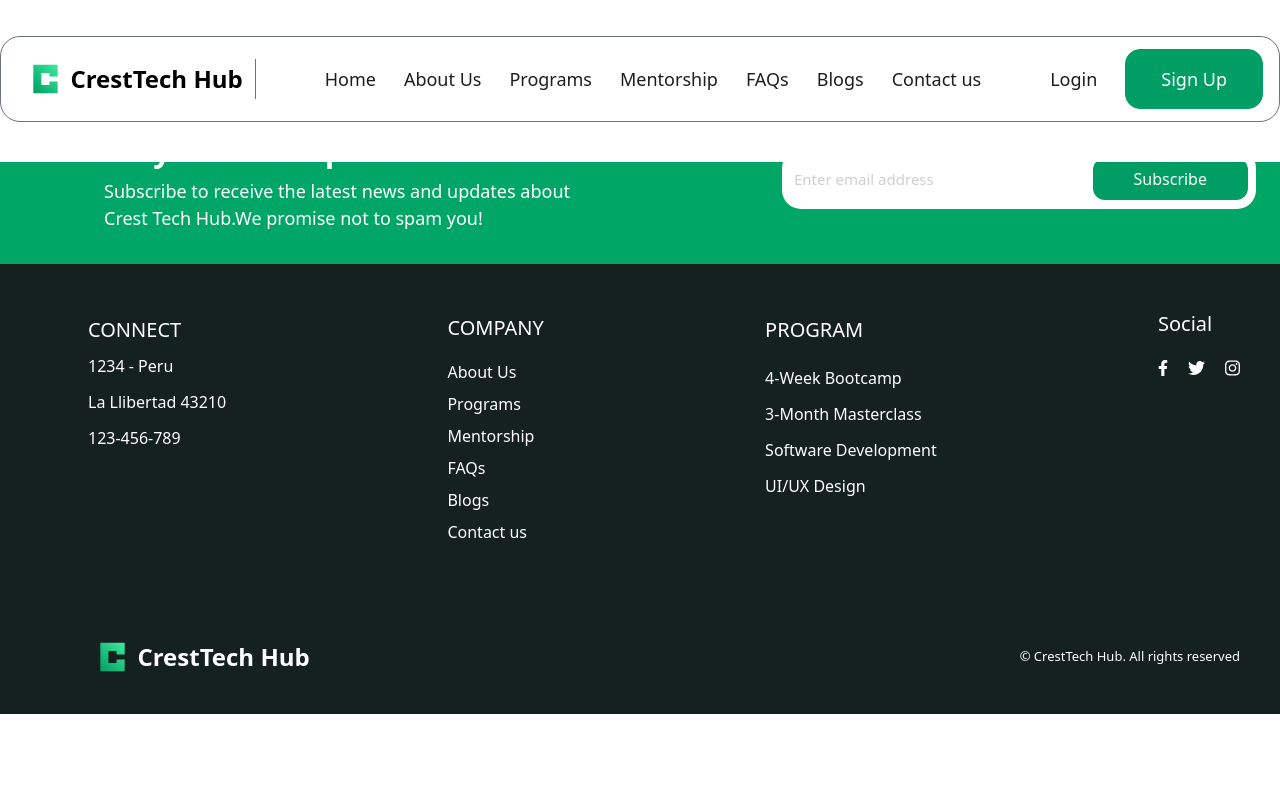
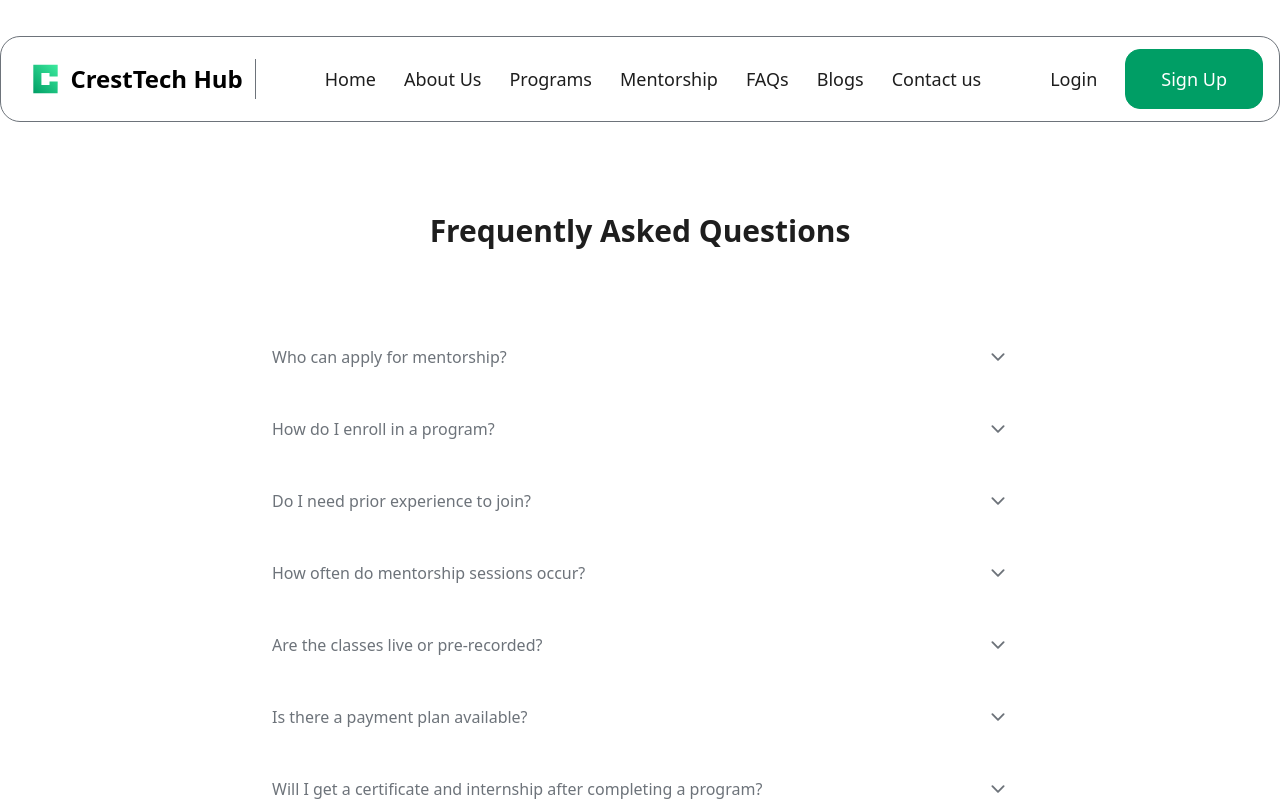
Before and after one commit to Cresttechhub/crestFrontend, a React (Vite) app: page /faqs in a window 1280 px wide. Shown: the top 801 px of the page. Built offline with nearby package versions, Linux system fonts and the light colour scheme.

Commit message:
feat: create FAQs page with framer motion for smooth animations

```diff
--- a/src/App.jsx
+++ b/src/App.jsx
@@ -8,9 +8,7 @@ import About from "./pages/About/About";
 import Programs from "./pages/Programs/Programs";
 import Enroll from "../src/pages/auth/enroll";
 import Mentorship from "./pages/Mentorship/Mentorship";
-
-
-// import FAQs from "./pages/FAQs/FAQs";
+import FAQs from "./pages/FAQs/FAQs";
 // import Blogs from "./pages/Blogs/Blogs";
 // import Contact from "./pages/Contact/Contact";
 
@@ -24,10 +22,8 @@ function App() {
           <Route path="/about" element={<About />} />
           <Route path="/programs" element={<Programs />} />
           <Route path="/enroll" element={<Enroll />} />
-
           <Route path="/mentorship" element={<Mentorship />} />
-
-          {/* <Route path="/faqs" element={<FAQs />} /> */}
+          <Route path="/faqs" element={<FAQs />} />
           {/* <Route path="/blogs" element={<Blogs />} /> */}
           {/* <Route path="/contact" element={<Contact />} /> */}
         </Routes>
--- a/src/components/Header/Header.jsx
+++ b/src/components/Header/Header.jsx
@@ -10,50 +10,123 @@ function Header() {
   return (
     <header className="fixed top-0 left-0 w-full bg-white pb-10 z-50 backdrop-blur-md">
       <nav className="container mx-auto flex justify-between items-center px-4 py-3 border border-[#6D737A] rounded-[20px] mt-9 bg-white">
-
         <div className="flex items-center border-r border-[#6D737A] pr-3 ml-1">
           <img src={Icon} alt="Icon" className="h-10" />
           <span className="font-bold text-2xl">CrestTech Hub</span>
         </div>
 
         <div className="hidden md:flex gap-7 items-center text-[#1E1E1E] text-[18px] font-[400]">
-          <Link to="/" className="hover:text-[#009E65] cursor-default">Home</Link>
-          <Link to="/about" className="hover:text-[#009E65]">About Us</Link>
-          <Link to="/program" className="hover:text-[#009E65]">Programs</Link>
-          <Link to="/mentorship" className="hover:text-[#009E65]">Mentorship</Link>
-          <Link to="/faq" className="hover:text-[#009E65]">FAQs</Link>
-          <Link to="/blogs" className="hover:text-[#009E65]">Blogs</Link>
-          <Link to="/contact" className="hover:text-[#009E65]">Contact us</Link>
-        </div>
-
-
-        <div className="hidden md:flex gap-7 items-center text-[18px] text-[#1E1E1E]">
-          <Link to="/login" className="hover:text-[#009E65]">Login</Link>
-          <Link to="/signup">
-            <Button size="lg" className="border border-[#009E65] hover:bg-white hover:text-[#009E65] hover:border-[#009E65]">Sign Up</Button>
+          <Link to="/" className="hover:text-[#009E65] cursor-default">
+            Home
+          </Link>
+          <Link to="/about" className="hover:text-[#009E65]">
+            About Us
+          </Link>
+          <Link to="/programs" className="hover:text-[#009E65]">
+            Programs
+          </Link>
+          <Link to="/mentorship" className="hover:text-[#009E65]">
+            Mentorship
+          </Link>
+          <Link to="/faqs" className="hover:text-[#009E65]">
+            FAQs
+          </Link>
+          <Link to="/blogs" className="hover:text-[#009E65]">
+            Blogs
+          </Link>
+          <Link to="/contact" className="hover:text-[#009E65]">
+            Contact us
           </Link>
         </div>
 
+        <div className="hidden md:flex gap-7 items-center text-[18px] text-[#1E1E1E]">
+          <Link to="/login" className="hover:text-[#009E65]">
+            Login
+          </Link>
+          <Link to="/signup">
+            <Button
+              size="lg"
+              className="border border-[#009E65] hover:bg-white hover:text-[#009E65] hover:border-[#009E65]"
+            >
+              Sign Up
+            </Button>
+          </Link>
+        </div>
 
-        <button className="md:hidden text-2xl" onClick={() => setMenuOpen(!menuOpen)}>
+        <button
+          className="md:hidden text-2xl"
+          onClick={() => setMenuOpen(!menuOpen)}
+        >
           {menuOpen ? <FaTimes /> : <FaBars />}
         </button>
       </nav>
 
-
       {menuOpen && (
         <div className="md:hidden absolute top-[80px] left-0 w-full bg-white shadow-lg py-5 px-4 text-[#1E1E1E] flex flex-col gap-4 text-lg">
-          <Link to="/" className="hover:text-[#009E65]" onClick={() => setMenuOpen(false)}>Home</Link>
-          <Link to="/about" className="hover:text-[#009E65]" onClick={() => setMenuOpen(false)}>About Us</Link>
-          <Link to="/program" className="hover:text-[#009E65]" onClick={() => setMenuOpen(false)}>Programs</Link>
-          <Link to="/mentorship" className="hover:text-[#009E65]" onClick={() => setMenuOpen(false)}>Mentorship</Link>
-          <Link to="/faq" className="hover:text-[#009E65]" onClick={() => setMenuOpen(false)}>FAQs</Link>
-          <Link to="/blogs" className="hover:text-[#009E65]" onClick={() => setMenuOpen(false)}>Blogs</Link>
-          <Link to="/contact" className="hover:text-[#009E65]" onClick={() => setMenuOpen(false)}>Contact us</Link>
+          <Link
+            to="/"
+            className="hover:text-[#009E65]"
+            onClick={() => setMenuOpen(false)}
+          >
+            Home
+          </Link>
+          <Link
+            to="/about"
+            className="hover:text-[#009E65]"
+            onClick={() => setMenuOpen(false)}
+          >
+            About Us
+          </Link>
+          <Link
+            to="/programs"
+            className="hover:text-[#009E65]"
+            onClick={() => setMenuOpen(false)}
+          >
+            Programs
+          </Link>
+          <Link
+            to="/mentorship"
+            className="hover:text-[#009E65]"
+            onClick={() => setMenuOpen(false)}
+          >
+            Mentorship
+          </Link>
+          <Link
+            to="/faqs"
+            className="hover:text-[#009E65]"
+            onClick={() => setMenuOpen(false)}
+          >
+            FAQs
+          </Link>
+          <Link
+            to="/blogs"
+            className="hover:text-[#009E65]"
+            onClick={() => setMenuOpen(false)}
+          >
+            Blogs
+          </Link>
+          <Link
+            to="/contact"
+            className="hover:text-[#009E65]"
+            onClick={() => setMenuOpen(false)}
+          >
+            Contact us
+          </Link>
           <hr className="border-[#6D737A] my-2" />
-          <Link to="/login" className="hover:text-[#009E65]" onClick={() => setMenuOpen(false)}>Login</Link>
+          <Link
+            to="/login"
+            className="hover:text-[#009E65]"
+            onClick={() => setMenuOpen(false)}
+          >
+            Login
+          </Link>
           <Link to="/signup">
-            <Button size="lg" className="w-full border border-[#009E65] hover:bg-white hover:text-[#009E65] hover:border-[#009E65]">Sign Up</Button>
+            <Button
+              size="lg"
+              className="w-full border border-[#009E65] hover:bg-white hover:text-[#009E65] hover:border-[#009E65]"
+            >
+              Sign Up
+            </Button>
           </Link>
         </div>
       )}
--- a/src/pages/FAQs/FAQs.jsx
+++ b/src/pages/FAQs/FAQs.jsx
@@ -0,0 +1,93 @@
+import { useState } from "react";
+import { motion } from "framer-motion";
+import { IoChevronDownOutline } from "react-icons/io5";
+import { Link } from "react-router-dom";
+
+const faqs = [
+  {
+    question: "Who can apply for mentorship?",
+    answer:
+      "Anyone enrolled in our programs can apply for mentorship. We welcome students at all skill levels, from beginners to advanced learners looking to upskill",
+  },
+  {
+    question: "How do I enroll in a program?",
+    answer:
+      "To enroll, visit the Programs page, select your preferred course (Bootcamp or Masterclass) and click 'Join now. You will be redirected to the registration form to complete your enrollment",
+  },
+  {
+    question: "Do I need prior experience to join?",
+    answer:
+      "No! Our 4-Week Tech Bootcamp is designed for beginners while the 3-Month Masterclass is for looking to advance their skills. Choose base on your experience level.",
+  },
+  {
+    question: "How often do mentorship sessions occur?",
+    answer:
+      "We offer weekly live sessions and regular check-ins with your assigned mentor. Additional support is available through our online platforms.",
+  },
+  {
+    question: "Are the classes live or pre-recorded?",
+    answer:
+      "We offer a mix of live mentorship sessions with industry experts and self-paced learning materials to ensure flexibility and hands-on experience.",
+  },
+  {
+    question: "Is there a payment plan available?",
+    answer:
+      "Yes! You can pay in installments for the 3-Month Masterclass to make we provide flexible payment plans to make learning more affordable. Full payment is required for the 4-Week Bootcamp.",
+  },
+  {
+    question:
+      "Will I get a certificate and internship after completing a program?",
+    answer:
+      "Absolutely, Upon successful completion, you'll receive a recognized certificate and top performing students may qualify for an internship opportunity with partner companies.",
+  },
+];
+
+export default function FAQ() {
+  const [openIndex, setOpenIndex] = useState(null);
+
+  const toggleFAQ = (index) => {
+    setOpenIndex(openIndex === index ? null : index);
+  };
+
+  return (
+    <div className="max-w-3xl mx-auto py-16 px-4 mt-36 mb-16 text-center">
+      <h2 className="text-[30px] text-[#1E1E1E] font-bold mb-20">
+        Frequently Asked Questions
+      </h2>
+      <div className="space-y-4 text-left">
+        {faqs.map((faq, index) => (
+          <div
+            key={index}
+            className=" pb-2 cursor-pointer text-[#6D737A] text-[16px]"
+            onClick={() => toggleFAQ(index)}
+          >
+            <div className="flex justify-between items-center py-3">
+              <span className="text-[#6D737A]">{faq.question}</span>
+              <motion.div
+                animate={{ rotate: openIndex === index ? 180 : 0 }}
+                transition={{ duration: 0.3 }}
+              >
+                <IoChevronDownOutline className="w-5 h-5" />
+              </motion.div>
+            </div>
+            {openIndex === index && (
+              <motion.p
+                initial={{ opacity: 0, height: 0 }}
+                animate={{ opacity: 1, height: "auto" }}
+                exit={{ opacity: 0, height: 0 }}
+                className="bg-[#f3f0f0] rounded-[15px] p-6 mt-4"
+              >
+                {faq.answer}
+              </motion.p>
+            )}
+          </div>
+        ))}
+      </div>
+      <Link to="/contact">
+        <button className="mt-16 px-6 py-3 text-[16px] font-medium border border-[#00A665] text-[#00A665] rounded-[15px] hover:border-2 transition">
+          Still Have Questions? Contact Us
+        </button>
+      </Link>
+    </div>
+  );
+}
--- a/src/pages/Programs/Programs.jsx
+++ b/src/pages/Programs/Programs.jsx
@@ -92,7 +92,7 @@ const Programs = () => {
         </div>
       </div>
 
-      <Program />
+      {/* <Program /> */}
 
       {/* choice component */}
 
```
